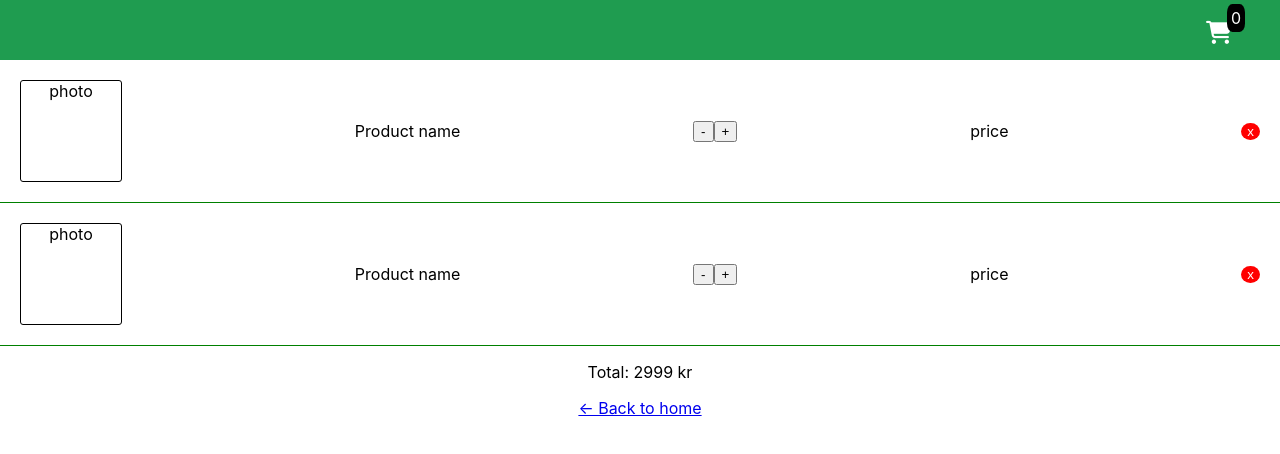
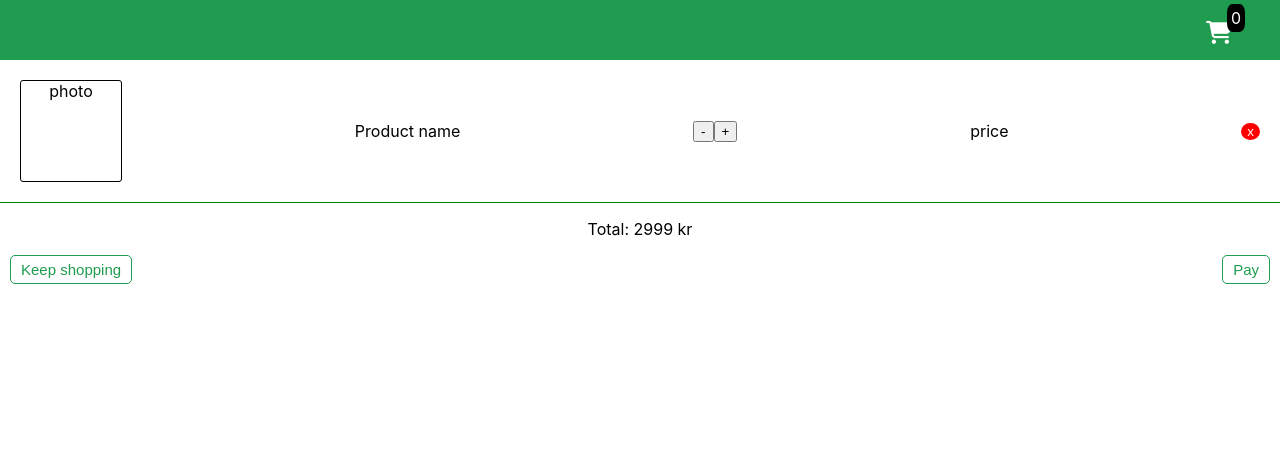
Before and after one commit to AndelijaKaluderovic/Shopping_Cart, a React (Create React App) app: page /checkout in a window 1280 px wide. Shown: the top 454 px of the page. Built offline with nearby package versions, Linux system fonts and the light colour scheme.

Commit message:
checkout css

```diff
--- a/src/pages/Checkout.css
+++ b/src/pages/Checkout.css
@@ -21,6 +21,30 @@
     border: red;
     border-radius: 50%;
 }
+.btn-pay,
+.btn-back{
+    padding: 5px 10px;
+    font-size: 15px;
+    border: 1px solid #1F9C50;
+    border-radius: 5px;
+    background-color: transparent;
+    color: #1F9C50;
+}
+.btn-pay:hover,
+.btn-back:hover{
+    cursor: pointer;
+    background-color: #1F9C50;
+    color: white;
+}
+.cart-link{
+    text-decoration: none;
+}
+.cart-footer{
+    display: flex;
+    flex-direction: row;
+    justify-content: space-between;
+    padding: 0 10px;
+}
 @media screen and (min-width: 600px) {
     .cart-info{
         display: flex;
--- a/src/pages/Checkout.js
+++ b/src/pages/Checkout.js
@@ -18,20 +18,11 @@ export default function Checkout() {
           <button className='btn-remove'>x</button>
         </div>
       </div>
-      <div className='cart'>
-        <div className='cart-info'>
-        <div className='cart-photo'>photo</div>
-          <p className='cart-name'>Product name</p>
-          <div className='cart-buttons'>
-            <button className='btn-decrese'>-</button>
-            <button className='btn-increse'>+</button>
-          </div>
-          <p className='cart-price'>price</p>
-          <button className='btn-remove'>x</button>
-        </div>
-      </div>
       <p>Total: 2999 kr</p>
-      <Link to='/'>&#8592; Back to home</Link>
+      <footer className='cart-footer'>
+      <Link className='cart-link' to='/'><button className='btn-back'>Keep shopping</button></Link>
+      <button className='btn-pay'>Pay</button>
+      </footer>
     </div>
   )
 }
--- a/src/pages/Product.css
+++ b/src/pages/Product.css
@@ -13,7 +13,8 @@
     padding-left: 20px;
     padding-bottom: 30px;
 }
-.product-button{
+.product-button,
+.shopping-button{
     display: block;
     margin: 0 auto;
     margin-bottom: 20px;
@@ -21,21 +22,33 @@
     font-size: 20px;
     border: 1px solid #1F9C50;
     border-radius: 5px;
+}
+.product-button{
     background-color: #1F9C50;
     color: white;
+
+}
+.shopping-button{
+    background-color: white;
+    color: #1F9C50;
+}
+.product-button:hover,
+.shopping-button:hover{
+    cursor: pointer;
+}
+.product-button:hover{
+    background-color: white;
+    color: #1F9C50;
 }
 .product-link{
     text-decoration: none;
-    margin-left: 20px;
 }
-
 @media screen and (min-width: 600px) {
     .product-card{
         display: grid;
-        grid-template-columns: 50% 50%;
+        grid-template-columns: 60% 40%;
     }
-    .product-button{
-        display: inline-block;
-        margin-top: 20px;
+    .product-footer{
+        margin-left: 400px;
     }
 }
--- a/src/pages/Product.js
+++ b/src/pages/Product.js
@@ -11,7 +11,6 @@ export default function Product({match}) {
     const data = await fetch('/mockup/products.json');
     const productJSON = await data.json();
     const oneProduct = productJSON.items.filter(item => item.id === id);
-    console.log(oneProduct);
     setProduct(oneProduct);
   }
   useEffect(() => {
@@ -44,11 +43,13 @@ export default function Product({match}) {
             <option>44</option>
           </select>
         </form>
-      <button type="button" className="product-button">Add to cart</button>
         </div>
       </div>
       ))}
-     <Link className='product-link' to="/"><span>&#8592; Back to home</span></Link>
+      <footer className='product-footer'>
+      <button className="product-button">Add to cart</button>
+      <Link className='product-link' to='/'><button className='shopping-button'>Keep shopping</button></Link>
+      </footer>
     </div>
   )
 }
```
